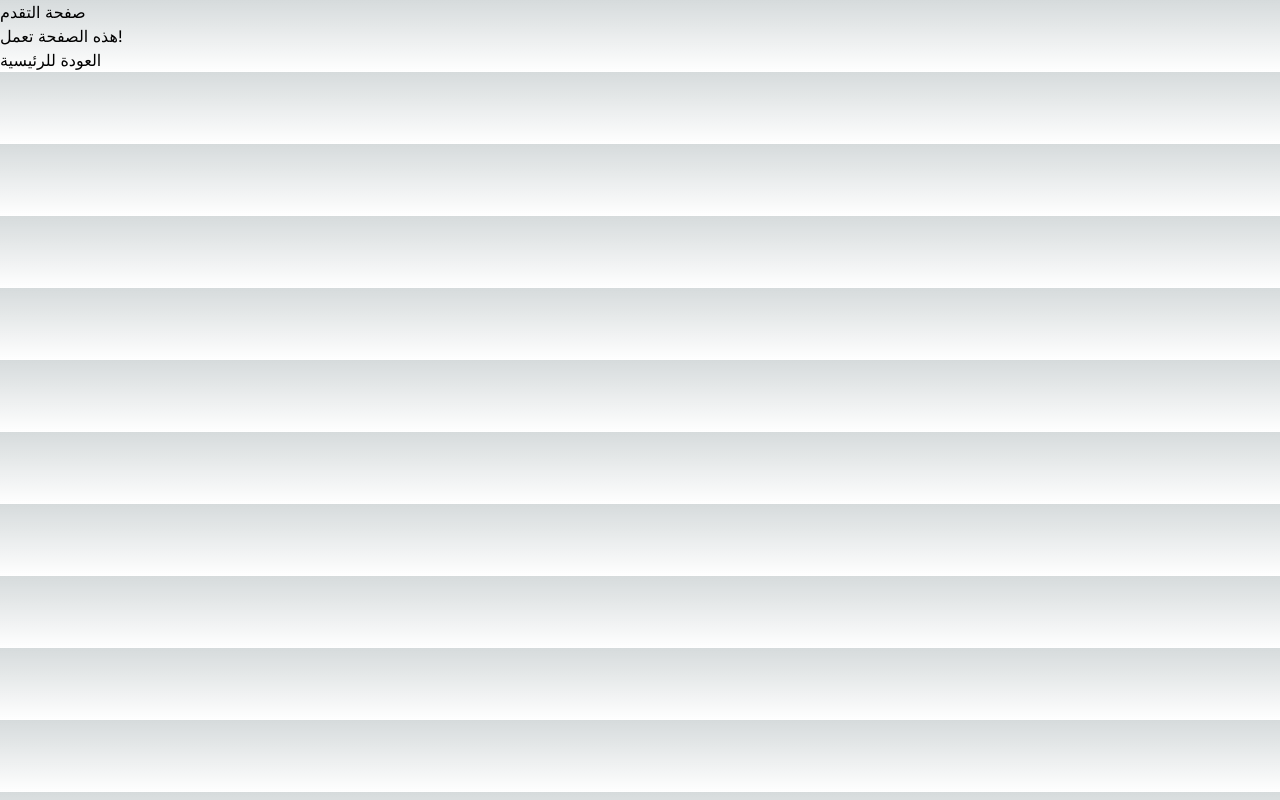
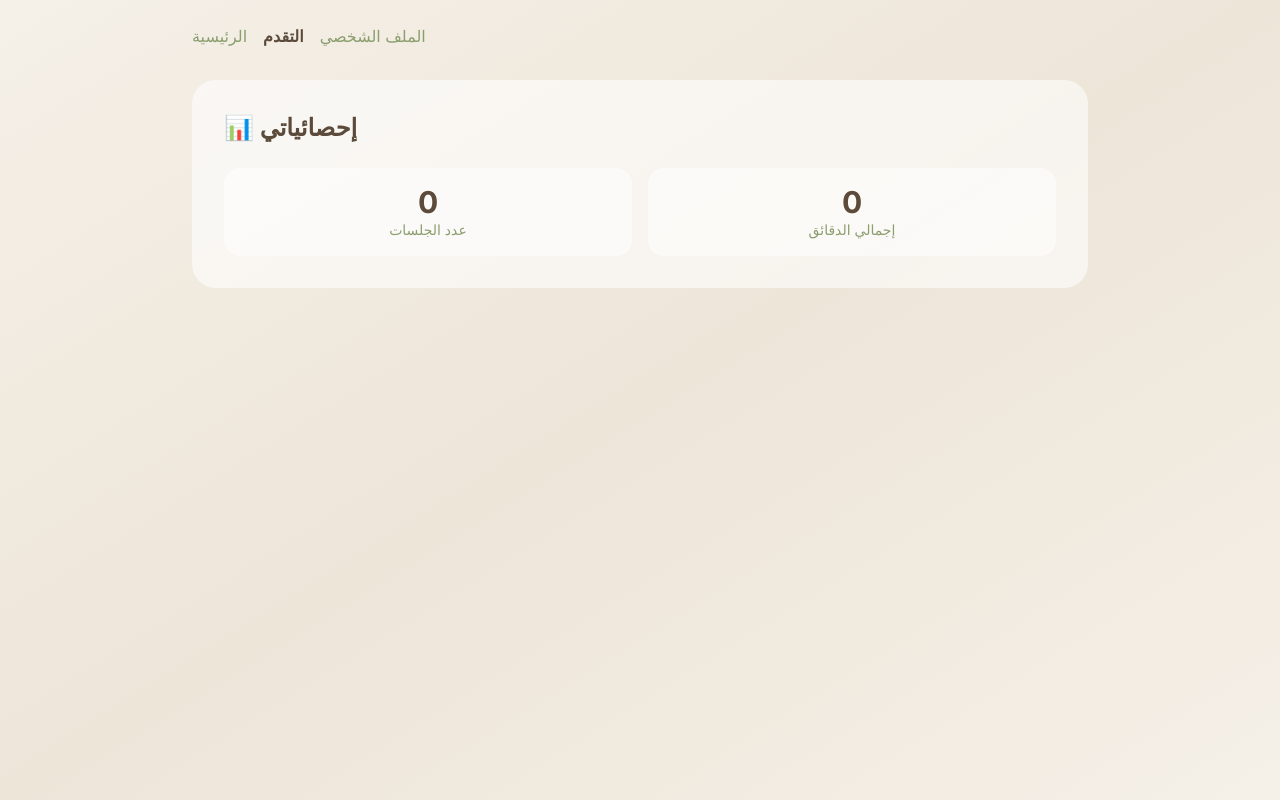
Before and after one commit to rahaf489/ENj, a Next.js app: page /progress in a window 1280 px wide. Built offline with nearby package versions, Linux system fonts and the light colour scheme.

Commit message:
Refactor Progress component to ProgressPage with stats

```diff
--- a/app/progress/page.tsx
+++ b/app/progress/page.tsx
@@ -1,9 +1,44 @@
-export default function Progress() {
+// app/progress/page.tsx
+'use client';
+
+import { useState, useEffect } from 'react';
+import Link from 'next/link';
+
+export default function ProgressPage() {
+  const [sessions, setSessions] = useState([]);
+
+  useEffect(() => {
+    const saved = localStorage.getItem('enjaz_sessions');
+    if (saved) setSessions(JSON.parse(saved));
+  }, []);
+
+  const totalMinutes = sessions.reduce((sum, s: any) => sum + s.durationMinutes, 0);
+  const sessionsCount = sessions.length;
+
   return (
-    <div>
-      <h1>صفحة التقدم</h1>
-      <p>هذه الصفحة تعمل!</p>
-      <a href="/">العودة للرئيسية</a>
+    <div className="min-h-screen bg-gradient-to-br from-[#F5F0E8] via-[#EDE5D8] to-[#F5F0E8] p-6">
+      <div className="max-w-4xl mx-auto">
+        <div className="flex gap-4 mb-8">
+          <Link href="/" className="text-[#8B9E6E]">الرئيسية</Link>
+          <Link href="/progress" className="text-[#5C4B3A] font-bold">التقدم</Link>
+          <Link href="/profile" className="text-[#8B9E6E]">الملف الشخصي</Link>
+        </div>
+
+        <div className="bg-white/60 rounded-3xl p-8">
+          <h1 className="text-2xl font-bold text-[#5C4B3A] mb-6">📊 إحصائياتي</h1>
+
+          <div className="grid grid-cols-2 gap-4">
+            <div className="bg-white/50 rounded-2xl p-4 text-center">
+              <div className="text-3xl font-bold text-[#5C4B3A]">{sessionsCount}</div>
+              <div className="text-sm text-[#8B9E6E]">عدد الجلسات</div>
+            </div>
+            <div className="bg-white/50 rounded-2xl p-4 text-center">
+              <div className="text-3xl font-bold text-[#5C4B3A]">{totalMinutes}</div>
+              <div className="text-sm text-[#8B9E6E]">إجمالي الدقائق</div>
+            </div>
+          </div>
+        </div>
+      </div>
     </div>
   );
 }
```
